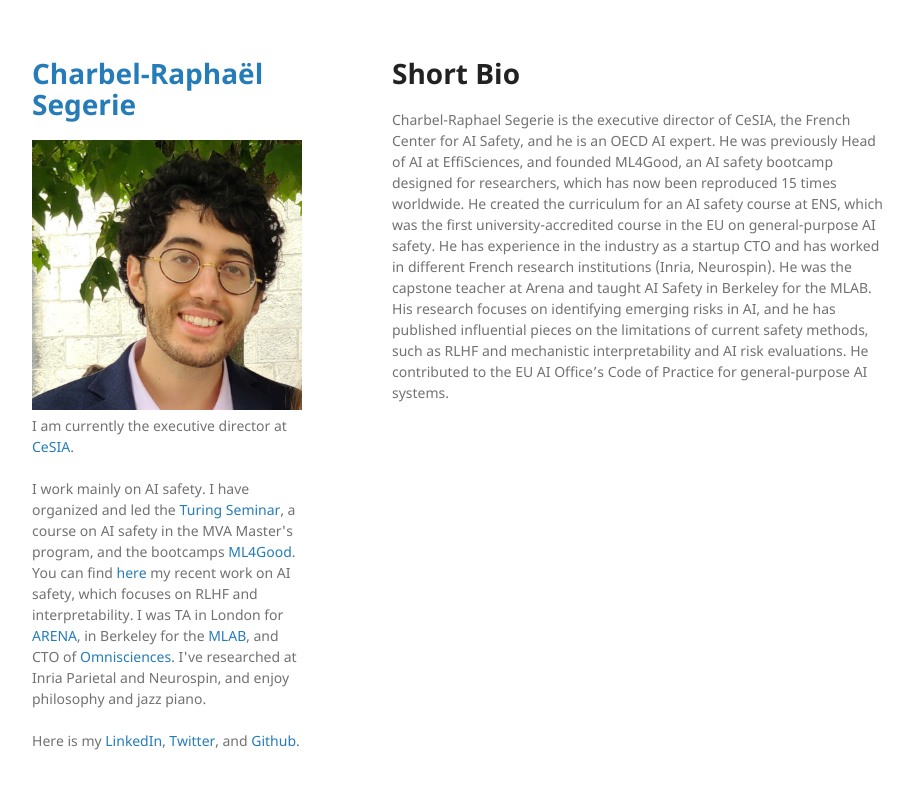
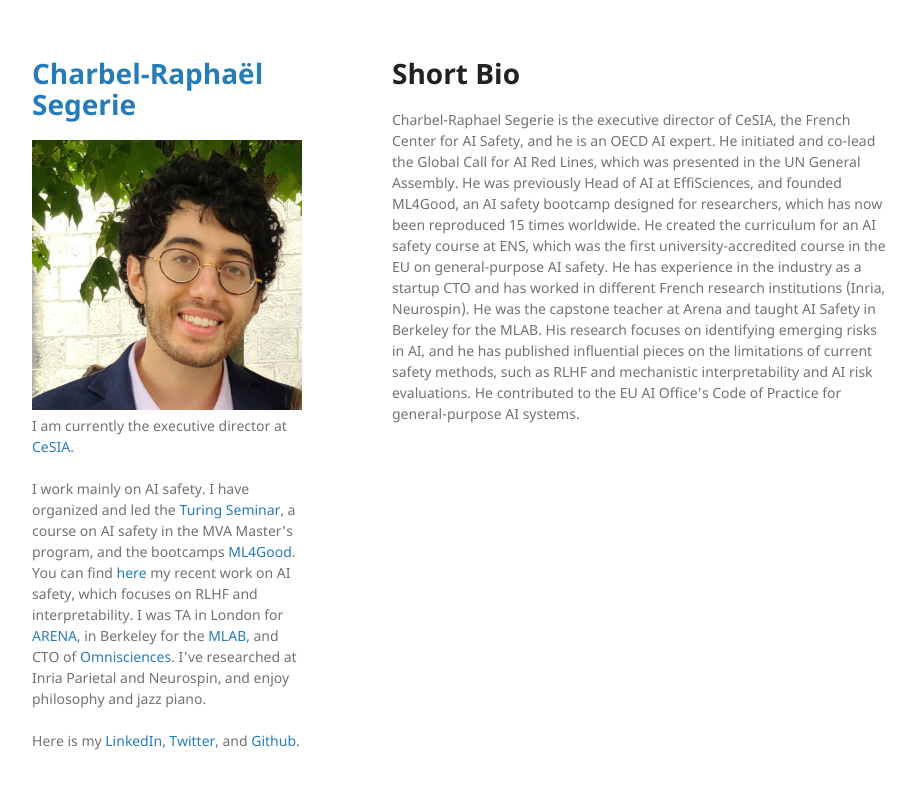
Before and after one commit to crsegerie/crsegerie.github.io, a Jekyll site: the page built from bio.md, in a window 1280 px wide. Shown: the top 789 px of the page, without its empty margins (178-1094 px from the left). Built offline with Jekyll 4.4.1, drawn with Linux system fonts in a browser that asks for light colours; our own code applies the rules of GitHub Pages for plain Markdown files.

Commit message:
Red lines addition

```diff
--- a/bio.md
+++ b/bio.md
@@ -1,3 +1,4 @@
 # Short Bio
 
-Charbel-Raphael Segerie is the executive director of CeSIA, the French Center for AI Safety, and he is an OECD AI expert. He was previously Head of AI at EffiSciences, and founded ML4Good, an AI safety bootcamp designed for researchers, which has now been reproduced 15 times worldwide. He created the curriculum for an AI safety course at ENS, which was the first university-accredited course in the EU on general-purpose AI safety. He has experience in the industry as a startup CTO and has worked in different French research institutions (Inria, Neurospin). He was the capstone teacher at Arena and taught AI Safety in Berkeley for the MLAB. His research focuses on identifying emerging risks in AI, and he has published influential pieces on the limitations of current safety methods, such as RLHF and mechanistic interpretability and AI risk evaluations. He contributed to the EU AI Office’s Code of Practice for general-purpose AI systems.
+Charbel-Raphael Segerie is the executive director of CeSIA, the French Center for AI Safety, and he is an OECD AI expert. He initiated and co-lead the Global Call for AI Red Lines, which was presented in the UN General Assembly.
+He was previously Head of AI at EffiSciences, and founded ML4Good, an AI safety bootcamp designed for researchers, which has now been reproduced 15 times worldwide. He created the curriculum for an AI safety course at ENS, which was the first university-accredited course in the EU on general-purpose AI safety. He has experience in the industry as a startup CTO and has worked in different French research institutions (Inria, Neurospin). He was the capstone teacher at Arena and taught AI Safety in Berkeley for the MLAB. His research focuses on identifying emerging risks in AI, and he has published influential pieces on the limitations of current safety methods, such as RLHF and mechanistic interpretability and AI risk evaluations. He contributed to the EU AI Office’s Code of Practice for general-purpose AI systems.
```
